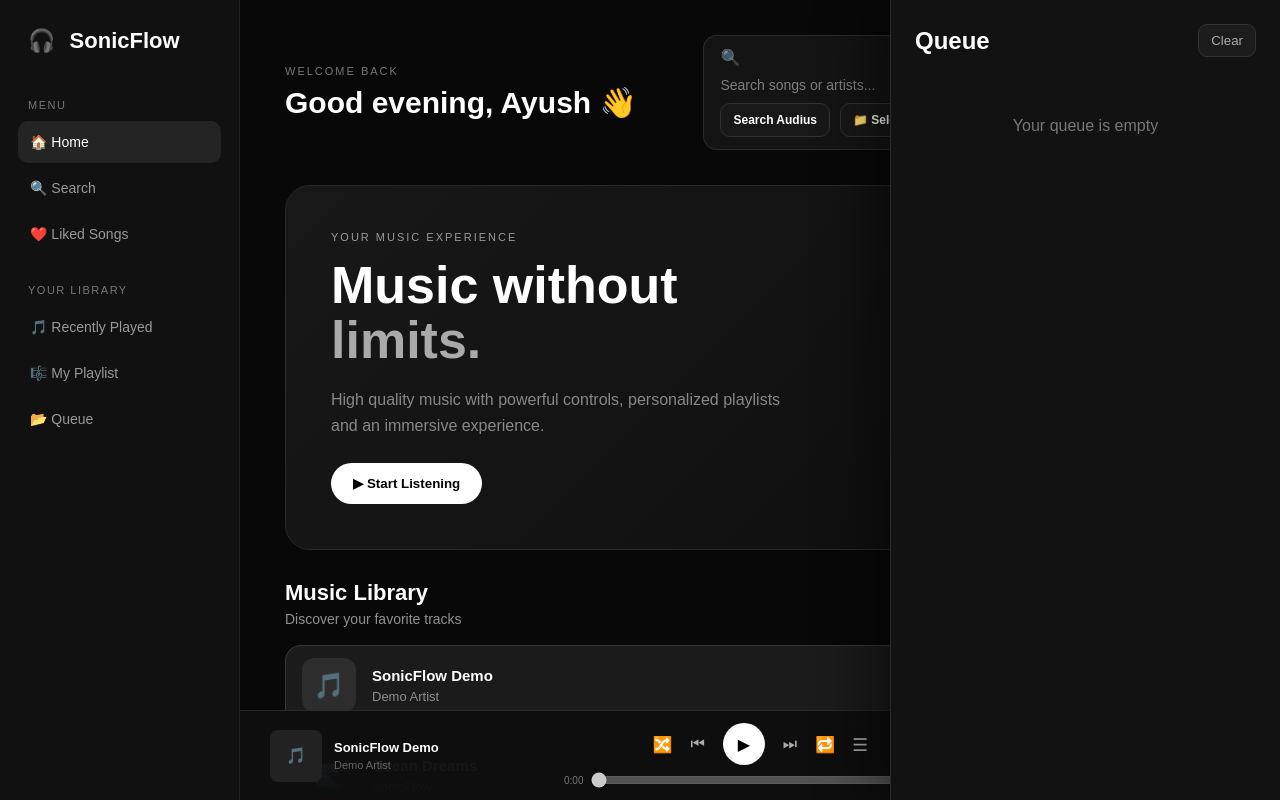
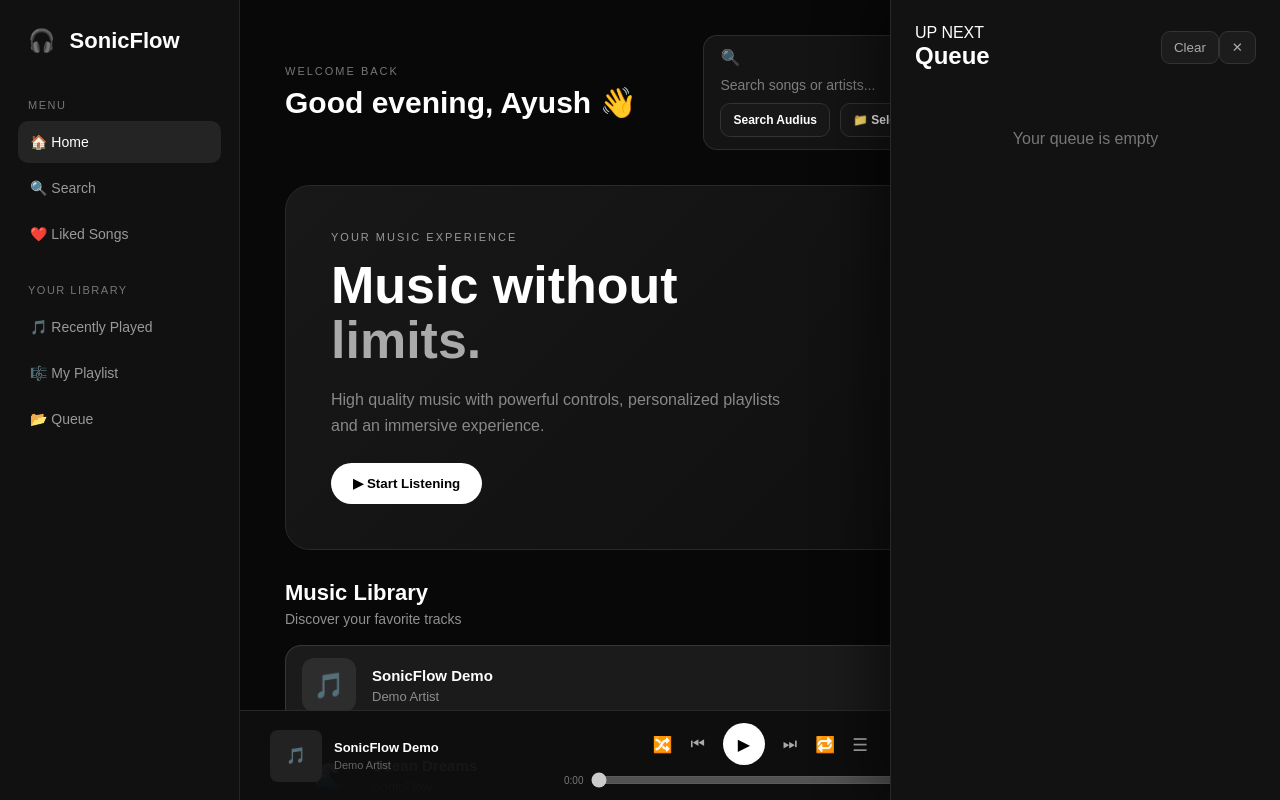
Before and after one commit to ayushydv1805/SonicFlow, a React (Vite) app: page / in a window 1280 px wide. Both pictures are taken after a click on the button "Toggle queue". Shown: the top 800 px of the page. Built offline with nearby package versions, Linux system fonts and the light colour scheme.

Commit message:
fix: improve home and queue navigation controls

```diff
--- a/src/App.jsx
+++ b/src/App.jsx
@@ -846,6 +846,11 @@ function SonicFlowPlayer() {
     window.setTimeout(() => searchInputRef.current?.focus(), 250);
   };
 
+  const goHome = () => {
+    setViewFilter("all");
+    window.scrollTo({ top: 0, behavior: "smooth" });
+  };
+
   useEffect(() => {
     const handleKeyboard = (event) => {
       const target = event.target;
@@ -1041,7 +1046,7 @@ function SonicFlowPlayer() {
           <button
             type="button"
             className={viewFilter === "all" ? "nav-item active" : "nav-item"}
-            onClick={() => scrollToLibrary("all")}
+            onClick={goHome}
           >
             🏠 <span>Home</span>
           </button>
@@ -1886,10 +1891,29 @@ function SonicFlowPlayer() {
       {showQueue && (
         <aside className="queue-panel" role="dialog" aria-label="Queue">
           <div className="queue-header">
-            <h2>Queue</h2>
-            <button type="button" onClick={clearQueue}>
-              Clear
-            </button>
+            <div>
+              <p className="queue-eyebrow">UP NEXT</p>
+              <h2>Queue</h2>
+            </div>
+
+            <div className="queue-header-actions">
+              <button
+                type="button"
+                onClick={clearQueue}
+                disabled={queue.length === 0}
+              >
+                Clear
+              </button>
+              <button
+                type="button"
+                className="queue-close"
+                onClick={() => setShowQueue(false)}
+                aria-label="Close queue"
+                title="Close"
+              >
+                ✕
+              </button>
+            </div>
           </div>
 
           {queue.length === 0 ? (
```
